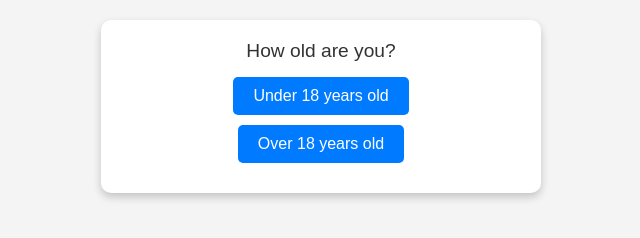
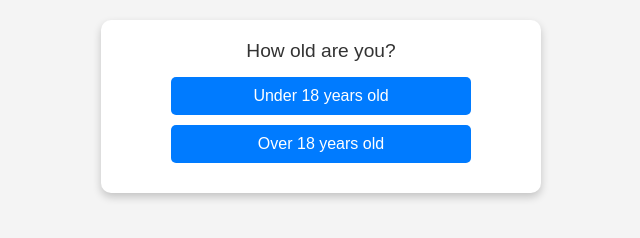
Before and after one commit to yamahasbr25/Quiz-Game, a plain HTML site: page index.html in a window 1280 px wide. Shown: the whole page, without its empty margins (319-959 px from the left). Drawn offline with Linux system fonts and the light colour scheme.

Commit message:
Update index.html

```diff
--- a/index.html
+++ b/index.html
@@ -28,13 +28,15 @@
         .answers button {
             display: block;
             margin: 10px auto;
-            padding: 10px 20px;
+            padding: 10px;
             font-size: 1em;
             background-color: #007BFF;
             color: white;
             border: none;
             border-radius: 5px;
             cursor: pointer;
+            width: 100%;
+            max-width: 300px;
         }
         .answers button:hover {
             background-color: #0056b3;
@@ -81,7 +83,7 @@
                     <div class="answers">
                         ${question.answers.map((ans, i) => {
                             if (typeof ans === 'object') {
-                                return `<button onclick="nextQuestion(${questionIndex}, '${ans.text}')" ${ans.link ? `onclick=\"window.location.href='${ans.link}'\"` : ''}>${ans.text}</button>`;
+                                return `<button onclick="nextQuestion(${questionIndex}, '${ans.text}')}" ${ans.link ? `onclick=\"window.location.href='${ans.link}'\"` : ''}>${ans.text}</button>`;
                             }
                             return `<button onclick="nextQuestion(${questionIndex}, '${ans}')">${ans}</button>`;
                         }).join('')}
```
